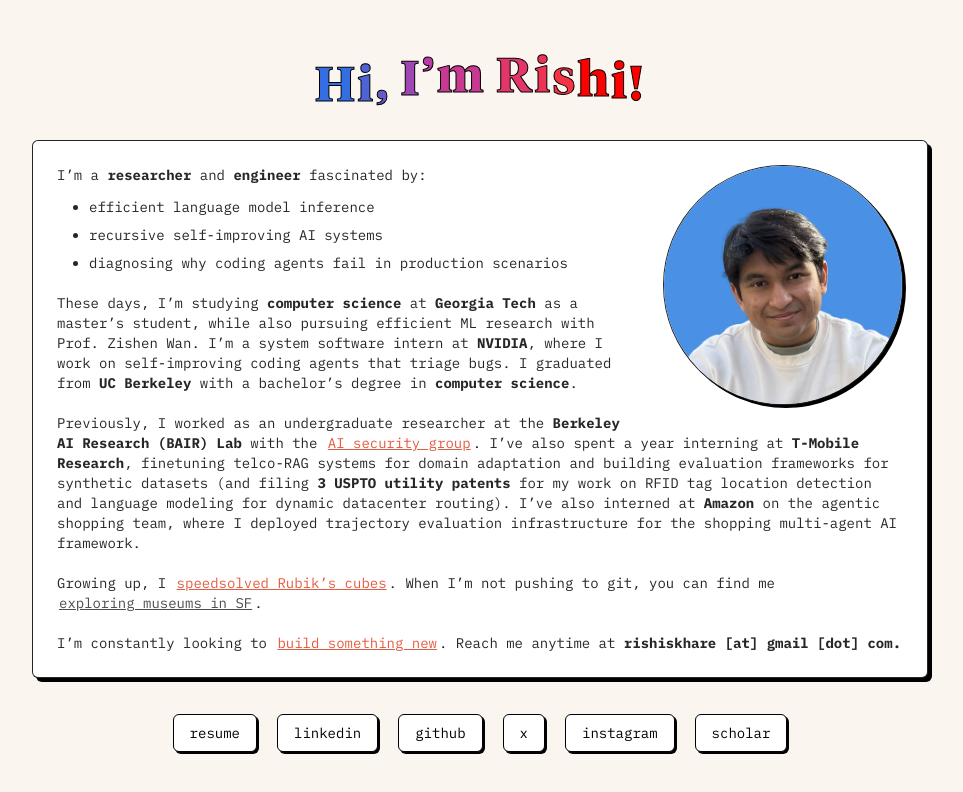
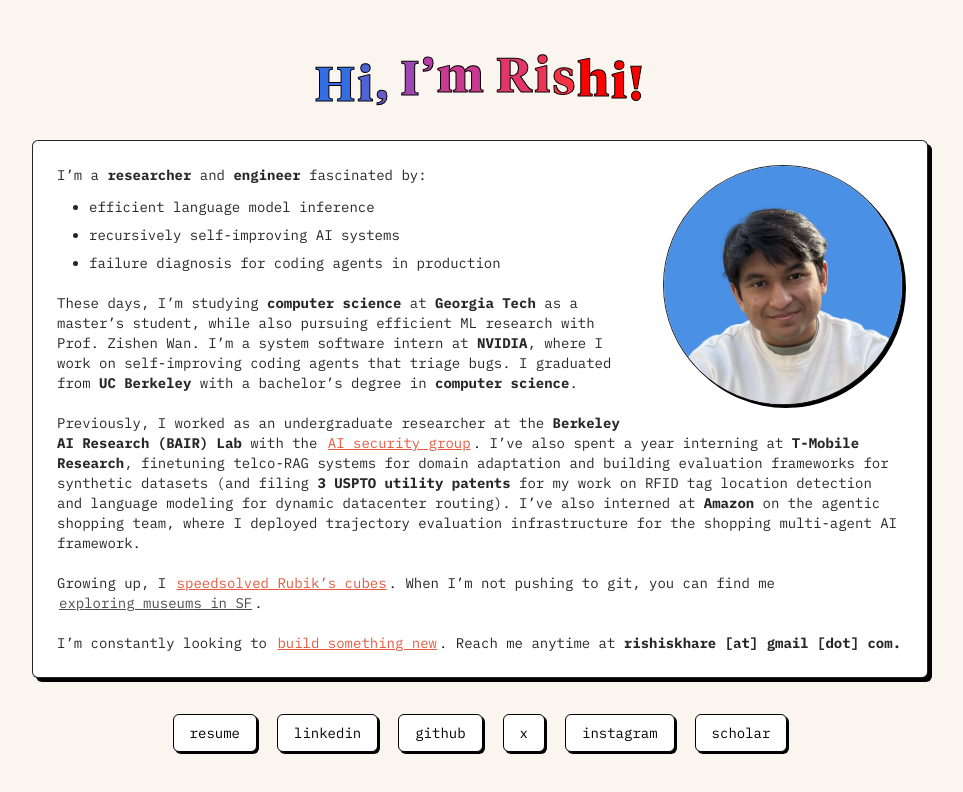
Before and after one commit to rishiskhare/rishiskhare.github.io, a Next.js app: page / in a window 1280 px wide. Shown: the top 792 px of the page, without its empty margins (160-1123 px from the left). Built offline with nearby package versions, Linux system fonts and the light colour scheme.

Commit message:
fix: make the interest list parallel

```diff
--- a/app/page.tsx
+++ b/app/page.tsx
@@ -4,8 +4,8 @@ import { useState, useSyncExternalStore } from "react"
 
 const interests = [
   "efficient language model inference",
-  "recursive self-improving AI systems",
-  "diagnosing why coding agents fail in production scenarios",
+  "recursively self-improving AI systems",
+  "failure diagnosis for coding agents in production",
 ]
 
 const hobbies = [
```
